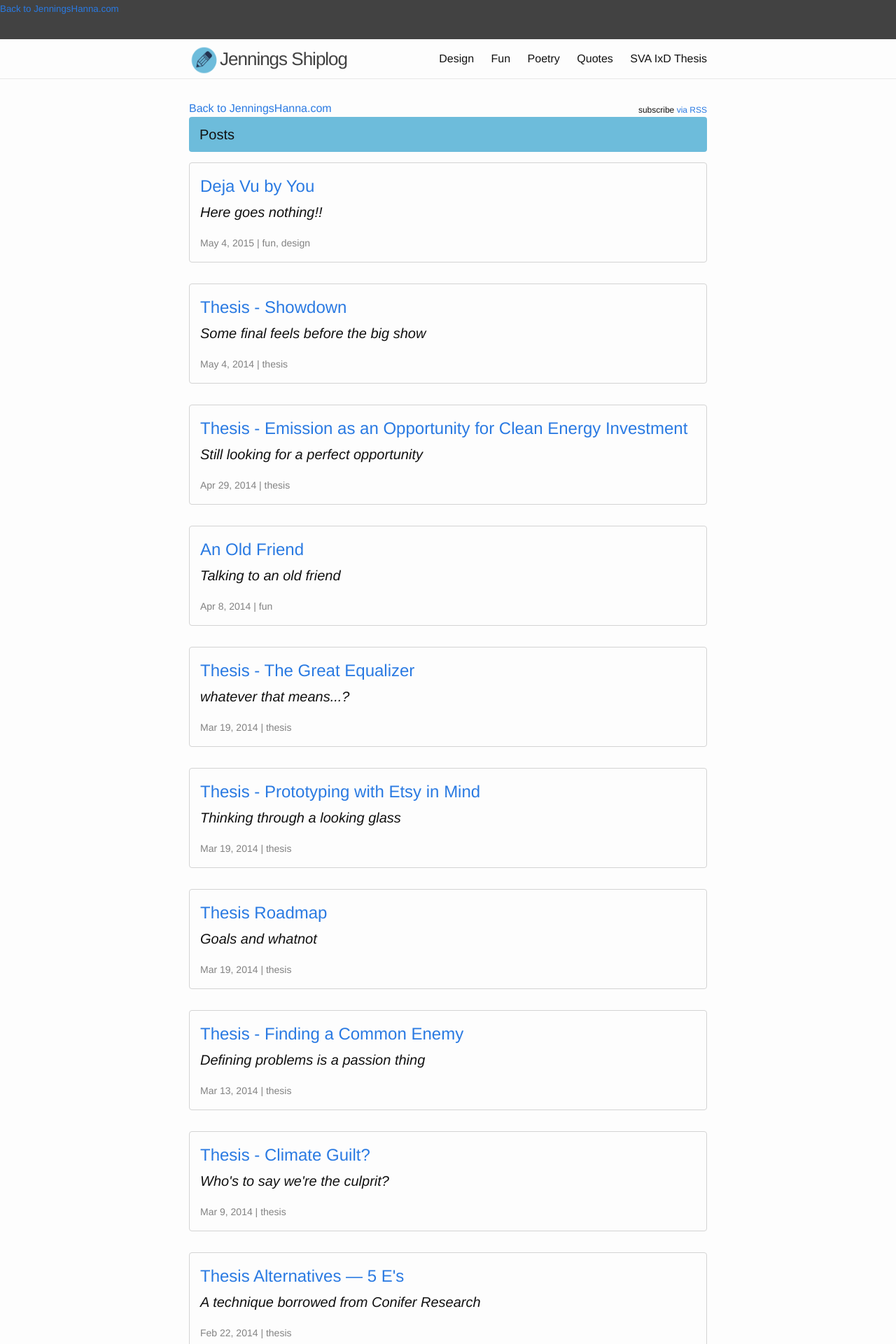
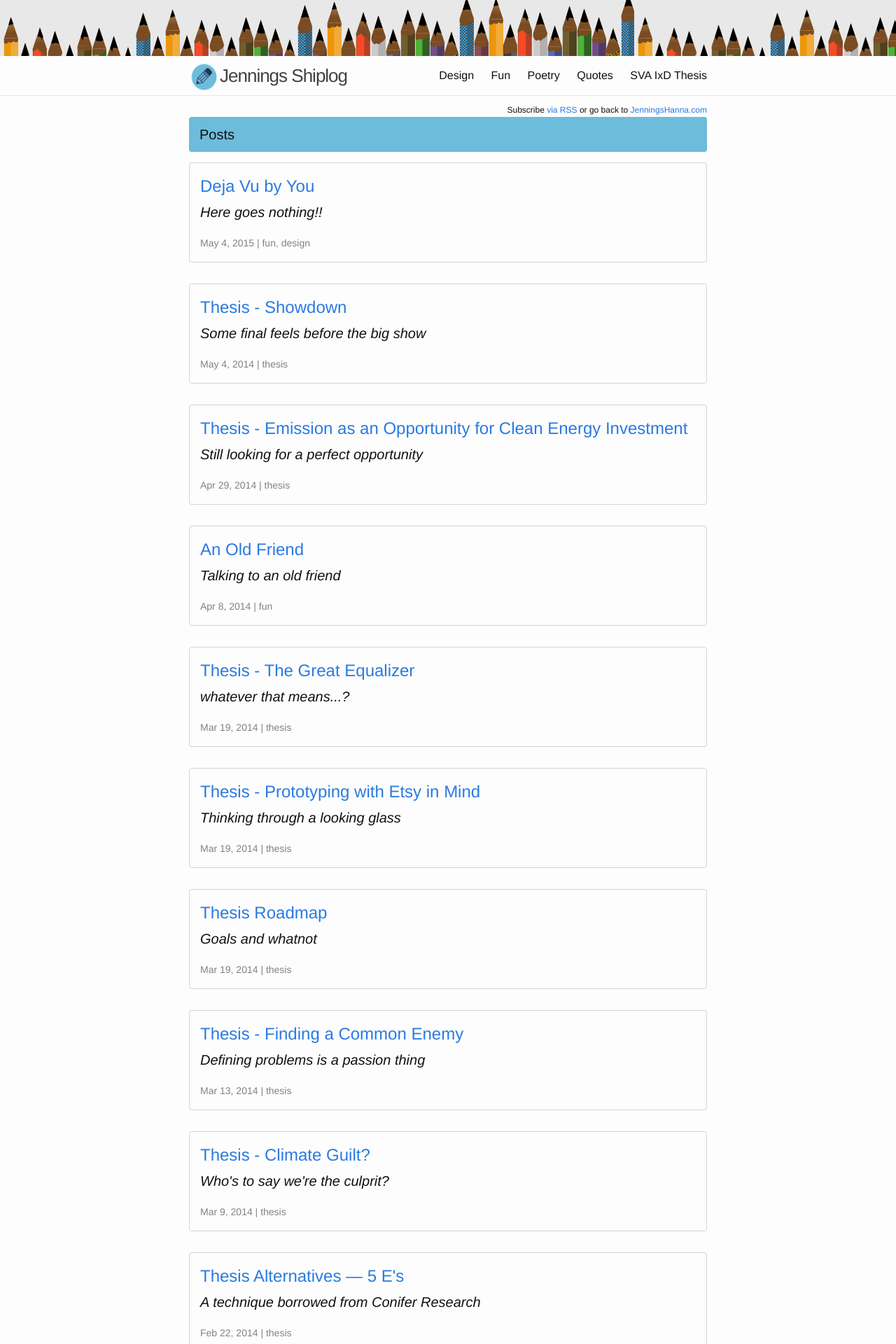
Before and after one commit to jenningshanna/shiplog, a Jekyll site: the page built from index.html, in a window 1280 px wide. Shown: the top 1920 px of the page at 70% size. Built offline with Jekyll 4.4.1, drawn with Linux system fonts in a browser that asks for light colours; some of the changed text lies outside the part shown.

Commit message:
added pencil header and footer background images

```diff
--- a/_config.yml
+++ b/_config.yml
@@ -7,6 +7,7 @@
 
 # Site settings
 title: Jennings Shiplog
+author: Jennings Hanna
 email: jenningshanna@gmail.com
 description: > # this means to ignore newlines until "baseurl:"
   An archive of my writings and musings.
--- a/_includes/footer.html
+++ b/_includes/footer.html
@@ -1,13 +1,13 @@
 <footer class="site-footer">
 
-  <div class="wrapper">
+  <div class="wrapper" style="background: white;border-radius: 15px;padding-top: 10px;">
 
     <h2 class="footer-heading">{{ site.title }}</h2>
 
     <div class="footer-col-wrapper">
       <div class="footer-col footer-col-1">
         <ul class="contact-list">
-          <li>{{ site.title }}</li>
+          <li>{{ site.author }}</li>
           <li><a href="mailto:{{ site.email }}">{{ site.email }}</a></li>
         </ul>
       </div>
--- a/_includes/header.html
+++ b/_includes/header.html
@@ -1,7 +1,4 @@
 <header class="site-lead">
-  	<div style="left: 5%;">
-		<small><a href="http://www.jenningshanna.com">Back to JenningsHanna.com</a></small>
-	</div>
 </header>
 
 <header class="site-header">
--- a/_sass/_layout.scss
+++ b/_sass/_layout.scss
@@ -2,9 +2,10 @@
  * Site header
  */
 .site-lead {
-    background-color: $grey-color-dark;
-    min-height: 56px;
-
+    background-color: $grey-color-light;
+    min-height: 80px;
+	background-image: url(../images/pencils-top.png);
+	background-origin: content-box;
     // Positioning context for the mobile navigation icon
     position: relative;
 }
@@ -106,8 +107,10 @@
  * Site footer
  */
 .site-footer {
-    border-top: 1px solid $grey-color-light;
+    //border-top: 1px solid $grey-color-dark;
     padding: $spacing-unit 0;
+    background-image: url(../images/pencils-bottom.png);
+	background-color: $grey-color-light;
 }
 
 .footer-heading {
--- a/index.html
+++ b/index.html
@@ -2,11 +2,11 @@
 layout: default
 ---
 <div>
-	<a href="http://www.jenningshanna.com">Back to JenningsHanna.com</a>
+
 </div>
 <div class="home">
 
-  <p class="rss-subscribe" style="float: right; font-size: 12px; margin-top: -19px;">subscribe <a href="{{ "/feed.xml" | prepend: site.baseurl }}">via RSS</a></p>
+  <p class="rss-subscribe" style="float: right; font-size: 12px; margin-top: -19px;">Subscribe <a href="{{ "/feed.xml" | prepend: site.baseurl }}">via RSS</a> or go back to <a href="http://www.jenningshanna.com">JenningsHanna.com</a></p>
 
   <h1 style="padding: 10px 15px; background-color: #6DBCDB; border-radius: 4px;" class="page-heading">Posts</h1>
 
```
Also changed, not shown: _posts/2013-05-20-thesis-x copy.markdown (added, +31 -0 lines), _posts/2014-02-04-thesis-feytag.markdown (added, +11 -0 lines), images/pencils-bottom.png (added), images/pencils-top.png (added), images/tumblr_n0hpwixuXz1qfqpdxo1_500.gif (added), 1 other file.
